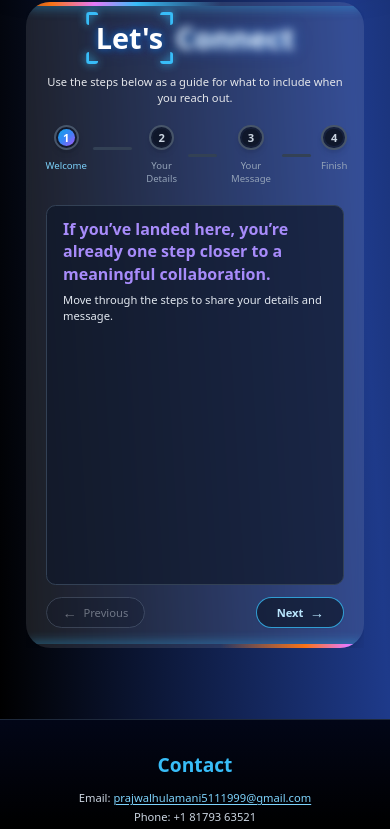
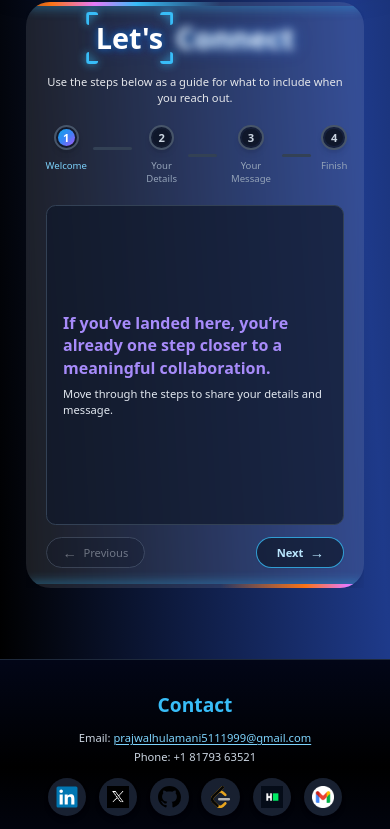
Before and after one commit to PrajwalMH/Portfolio, a Next.js app: page / in a window 390 px wide. Shown: the part 6173-7002 px from the top of the page. Built offline with nearby package versions, Linux system fonts and the light colour scheme.

Commit message:
update for Phone view

```diff
--- a/app/components/ContactStepperEmail.jsx
+++ b/app/components/ContactStepperEmail.jsx
@@ -154,7 +154,13 @@ export default function ContactStepperEmail({ steps = STEPS }) {
       </div>
 
       {/* Step content */}
-      <div className="mt-6 rounded-xl bg-slate-900/70 border border-slate-700 px-5 py-4 text-left space-y-3 min-h-[380px]">
+      <div
+        className={`mt-6 rounded-xl bg-slate-900/70 border border-slate-700 px-5 py-4 text-left ${
+          activeIndex === 0
+            ? "min-h-[320px] flex flex-col justify-center"
+            : "min-h-[380px] space-y-3"
+        }`}
+      >
         {/* Step 1: welcome message */}
         {activeIndex === 0 && (
           <div className="step-animated">
```
